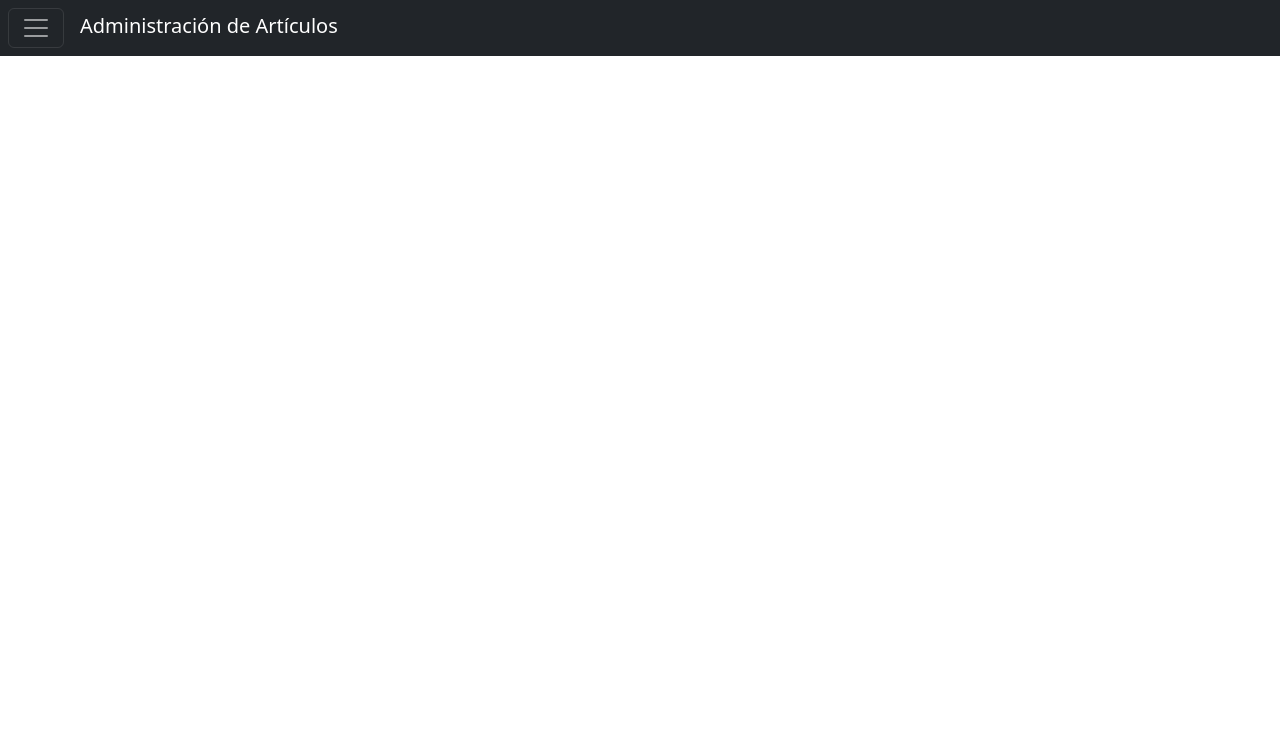
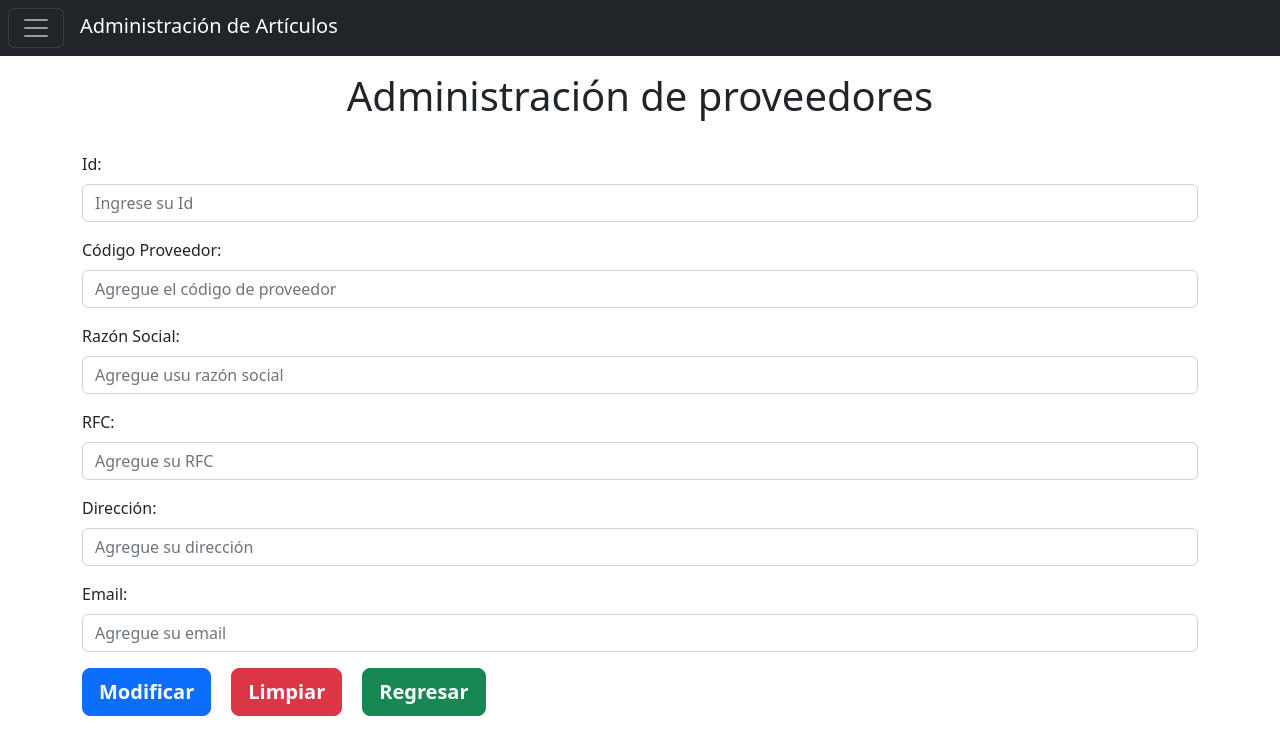
Before and after one commit to Ernest1139/Proveedores-Angular, an Angular app: page /modificarProveedor/1 in a window 1280 px wide. Before the commit this address led to /. Shown: the top 754 px of the page. Built offline with nearby package versions, Linux system fonts and the light colour scheme.

Commit message:
Actualización rutas proveedores - modificarproveedor

```diff
--- a/src/app/app-routing.module.ts
+++ b/src/app/app-routing.module.ts
@@ -5,12 +5,15 @@ import { TablaComponent } from './tabla/tabla.component';
 import { FormularioComponent } from './formulario/formulario.component';
 import { NavbarComponent } from './navbar/navbar.component';
 import { TablaProveedoresComponent } from './tabla-proveedores/tabla-proveedores.component';
+import { FormularioProveedoresComponent } from './formulario-proveedores/formulario-proveedores.component';
 
 const routes : Routes = [
   { path: 'articulos', component: TablaComponent},
   { path: 'agregararticulo', component: FormularioComponent},
   { path: 'modificarArticulo/:id', component: FormularioComponent},
   { path: 'proveedores', component: TablaProveedoresComponent },
+  { path: 'agregarproveedor', component: FormularioProveedoresComponent},
+  { path: 'modificarProveedor/:id', component: FormularioProveedoresComponent},
   { path: '**', redirectTo : ''}
 ];
 
--- a/src/app/app.component.ts
+++ b/src/app/app.component.ts
@@ -1,5 +1,6 @@
 import { Component, Input, Output, EventEmitter, ViewChild } from '@angular/core';
 import { Articulos } from './interface/Articulos';
+import { Proveedores } from './interface/Proveedores';
 import { SidebarComponent } from './sidebar/sidebar.component';
 
 @Component({
@@ -18,11 +19,25 @@ export class AppComponent {
     precio : 0
   }
 
+  proveedorSeleccionado : Proveedores = {
+    Id : 0,
+    CodigoProveedor : '',
+    RazonSocial : '',
+    RFC: '',
+    Direccion : '',
+    Email : ''
+  }
+
   // abrirSidebar: boolean = false;
 
   seleccionar(articuloSeleccionar: Articulos){
     console.log(articuloSeleccionar);
     this.articuloSeleccionado = articuloSeleccionar;
+  }
+
+  seleccionarProv(proveedorSeleccionar: Proveedores){
+    console.log(proveedorSeleccionar);
+    this.proveedorSeleccionado = proveedorSeleccionar;
   }
 
   // mostrarSidebar(){
--- a/src/app/formulario-proveedores/formulario-proveedores.component.html
+++ b/src/app/formulario-proveedores/formulario-proveedores.component.html
@@ -1,46 +1,46 @@
 <h1 style="margin-top: 1rem; margin-bottom: 2rem; text-align: center;">Administración de proveedores</h1>
-
-<!-- Corregir alertas -->
- <div id="alertaMostrar" class="alert alert-danger alert-dismissible fade show" role="alert" *ngIf="alerta">
-
-  {{mensajeAlerta}}
-
-  <button type="button" class="btn-close" data-bs-dismiss="alert" aria-label="Close" (click)="cerrar()"></button>
-</div>
 
 <!-- Hay que añadir a cada uno de los campos el [(ngModel)]="articuloSeleccionado.codigo para que al seleccionar cada campo se ponga automaticamente" -->
 <div>
     <div class="mb-3">
       <label class="form-label">Id:</label>
-      <input type="number" class="form-control" placeholder="Ingrese su codigo" required onkeypress="return event.charCode >= 48 && event.charCode <= 57">
+      <input type="number" class="form-control" placeholder="Ingrese su Id" required onkeypress="return event.charCode >= 48 && event.charCode <= 57">
     </div>
 
     <div class="mb-3">
       <label class="form-label">Código Proveedor:</label>
-      <input type="text" class="form-control" placeholder="Agregue una descripcion" required="">
+      <input type="text" class="form-control" placeholder="Agregue el código de proveedor" required="">
     </div>
 
     <div class="mb-3">
       <label class="form-label">Razón Social:</label>
-      <input type="text" class="form-control" placeholder="Agregue una descripcion" required="">
+      <input type="text" class="form-control" placeholder="Agregue usu razón social" required="">
     </div>
 
     <div class="mb-3">
         <label class="form-label">RFC:</label>
-        <input type="text" class="form-control" placeholder="Agregue una descripcion" required="">
+        <input type="text" class="form-control" placeholder="Agregue su RFC" required="">
       </div>
 
       <div class="mb-3">
         <label class="form-label">Dirección:</label>
-        <input type="text" class="form-control" placeholder="Agregue una descripcion" required="">
+        <input type="text" class="form-control" placeholder="Agregue su dirección" required="">
       </div>
 
       <div class="mb-3">
         <label class="form-label">Email:</label>
-        <input type="text" class="form-control" placeholder="Agregue una descripcion" required="">
+        <input type="text" class="form-control" placeholder="Agregue su email" required="">
       </div>
 
     <div style="margin-bottom: 5em;">
+
+    <!-- Alertas -->
+    <div id="alertaMostrar" class="alert alert-danger alert-dismissible fade show" role="alert" *ngIf="alerta">
+
+        {{mensajeAlerta}}
+
+        <button type="button" class="btn-close" data-bs-dismiss="alert" aria-label="Close" (click)="cerrar()"></button>
+    </div>
 
     <!-- Falta añadir la función (click) a cada botón -->
     <!-- al boton agregar y modificar hay que agregar *ngIf="status=='agregar'" o 'modificar' -->
--- a/src/app/tabla-proveedores/tabla-proveedores.component.ts
+++ b/src/app/tabla-proveedores/tabla-proveedores.component.ts
@@ -41,7 +41,7 @@ export class TablaProveedoresComponent {
     };
 
     // this.articuloSeleccionadoMostrar.emit(this.articuloSeleccionado);
-    //this.router.navigate([`modificarArticulo/${articulo.codigo}`]);
+    this.router.navigate([`modificarProveedor/${proveedor.Id}`]);
   }
 
 }
```
